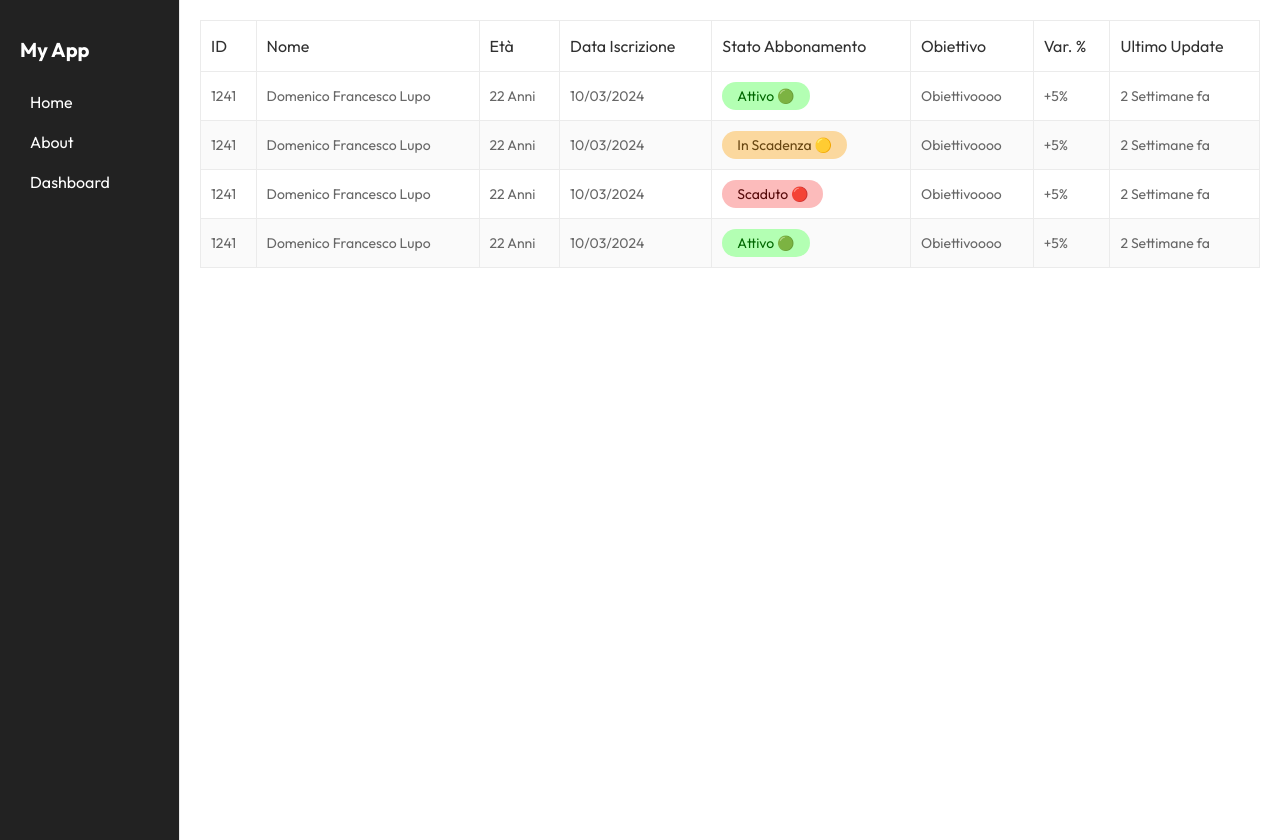
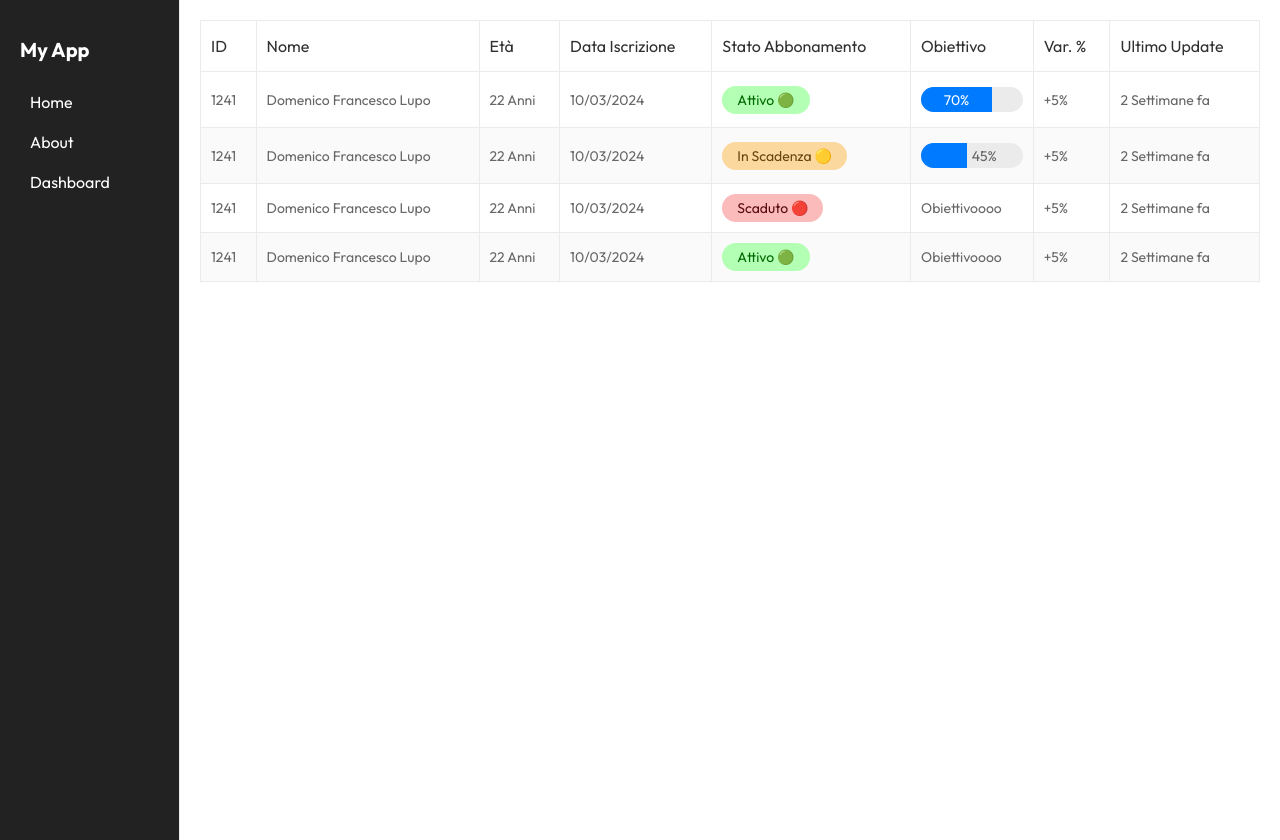
Before and after one commit to dflupo/pt-frontend, a React (Vite) app: page / in a window 1280 px wide. Built offline with nearby package versions, Linux system fonts and the light colour scheme.

Commit message:
ADD ProgressBar Component

```diff
--- /dev/null
+++ b/src/components/ProgressBar/ProgressBar.jsx
@@ -0,0 +1,18 @@
+import './ProgressBar.scss';
+
+const ProgressBar = ({ progress }) => {
+  const progressStyle = {
+    width: `${progress}%`
+  };
+
+  return (
+    <div className="progress-bar">
+      <div className="progress-bar-fill" style={progressStyle}>
+        {progress >= 50 && <span className="progress-label inside">{progress}%</span>}
+      </div>
+      {progress < 50 && <span className="progress-label outside" style={{ left: `${progress}%` }}>{progress}%</span>}
+    </div>
+  );
+};
+
+export default ProgressBar;
--- /dev/null
+++ b/src/components/ProgressBar/ProgressBar.scss
@@ -0,0 +1,30 @@
+@import '../../styles/variables';
+
+.progress-bar {
+    background-color: #ebebeb;
+    border-radius: 50px;
+    overflow: hidden;
+    width: 100%;
+    height: 25px;
+    display: flex;
+  }
+
+  .progress-bar-fill {
+    background-color: $primary-color;
+    height: 100%;
+    transition: width 0.4s ease-in-out;
+    display: flex;
+    justify-content: center;
+    align-items: center;;
+  }
+
+  .progress-label.outside {
+    padding: 0;
+    align-self: center;
+    margin-left: 5px;
+  }
+
+  .progress-label.inside {
+    color: #fff;
+    padding: 0;
+  }
--- a/src/components/UsersTable/UsersTable.jsx
+++ b/src/components/UsersTable/UsersTable.jsx
@@ -1,4 +1,6 @@
 import './UsersTable.scss'
+
+import ProgressBar from '../ProgressBar/ProgressBar'
 
 export default function UsersTable() {
 
@@ -23,7 +25,7 @@ export default function UsersTable() {
                         <td>22 Anni</td>
                         <td>10/03/2024</td>
                         <td className='status'><span className='active'>Attivo 🟢</span></td>
-                        <td>Obiettivoooo</td>
+                        <td><ProgressBar progress={70} /></td>
                         <td>+5%</td>
                         <td>2 Settimane fa</td>
                     </tr>
@@ -33,7 +35,7 @@ export default function UsersTable() {
                         <td>22 Anni</td>
                         <td>10/03/2024</td>
                         <td className='status'><span className='expiring'>In Scadenza 🟡</span></td>
-                        <td>Obiettivoooo</td>
+                        <td><ProgressBar progress={45} /></td>
                         <td>+5%</td>
                         <td>2 Settimane fa</td>
                     </tr>
```
Also changed, not shown: src/routes/Test/Test.jsx (+0 -1 lines).
